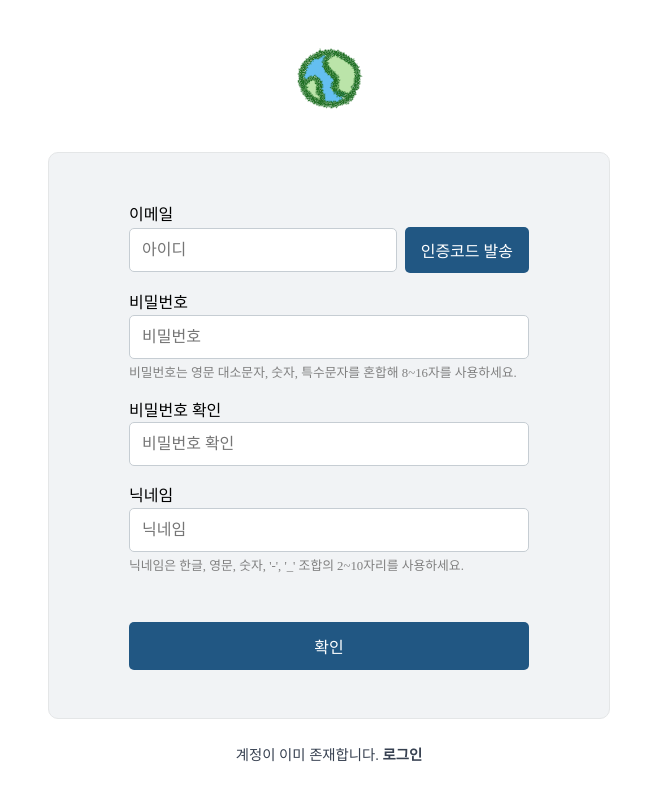
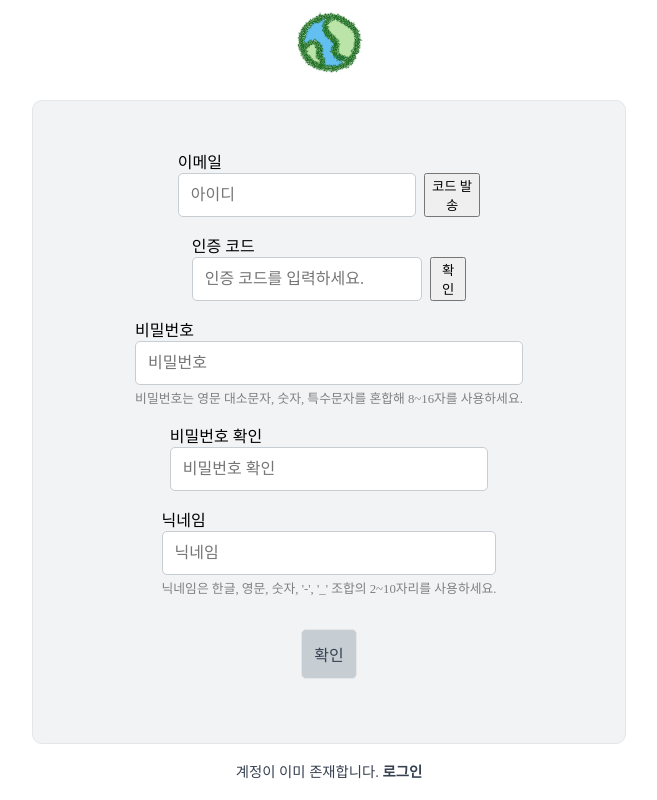
Before and after one commit to B-efore/my-log-front, a React (Vite) app: page /register in a window 1280 px wide. Shown: the whole page, without its empty margins (311-968 px from the left). Built offline with nearby package versions, Linux system fonts and the light colour scheme; a web font is replaced by a local one.

Commit message:
fix: 코드 검증 후 가입되도록 수정

```diff
--- a/src/App.jsx
+++ b/src/App.jsx
@@ -5,10 +5,11 @@ import { ToastContainer } from 'react-toastify';
 import Home from "./pages/Home";
 import PostWrite from "./pages/PostWrite";
 import PostEdit from './pages/PostEdit';
-import Login from "./pages/Login";
-import Register from './pages/Register';
+import Login from './pages/auth/Login';
+import Register from './pages/auth/Register';
 import NotFound from "./pages/NotFound";
 import PostDetail from './pages/PostDetail';
+import FindPassword from './pages/auth/FindPassword';
 
 function App() {
 
@@ -19,6 +20,7 @@ function App() {
         <Route path="/" element={<Home />} />
         <Route path="/login" element={<Login />} />
         <Route path="/register" element={<Register />} />
+        <Route path="/password/find" element={<FindPassword />} />
 
         <Route path="/write" element={<PostWrite />} />
         <Route path="/posts/:postId" element={<PostDetail />} />
--- a/src/api/authService.js
+++ b/src/api/authService.js
@@ -7,3 +7,7 @@ export const signup = async (registerData) => {
 export const login = async (loginData) => {
     return axios.post("/auth/login", loginData);
 }
+
+export const verifyCode = async (mailVerifyRequest) => {
+    return axios.post("/auth/verify", mailVerifyRequest);
+}
--- a/src/pages/Login.jsx
+++ b/src/pages/auth/Login.jsx
@@ -1,12 +1,12 @@
 import React, { useState } from "react";
 import { useNavigate, Link, replace } from "react-router-dom";
-import { useAuth } from "../context/AuthContext";
-import { login } from "../api/authService";
-import axios from "../api/axios";
-import { getLogoImage } from '../util/get-images';
+import { useAuth } from "../../context/AuthContext";
+import { login } from "../../api/authService";
+import axios from "../../api/axios";
+import { getLogoImage } from '../../util/get-images';
 
 import "./Login.css";
-import { showErrorToast } from "../util/toast";
+import { showErrorToast } from "../../util/toast";
 
 const Login = () => {
 
@@ -80,7 +80,7 @@ const Login = () => {
 
       <div className="login-links">
         <Link to="/register">아이디 찾기</Link>
-        <Link to="/register" replace>비밀번호 찾기</Link>
+        <Link to="/password/find" replace>비밀번호 찾기</Link>
         <Link to="/register" replace>회원가입</Link>
       </div>
 
--- a/src/pages/Register.css
+++ b/src/pages/auth/Register.css
@@ -1,36 +1,33 @@
 .register-wrapper {
   display: flex;
   flex-direction: column;
-  justify-content: center;
   align-items: center;
   height: 100vh;
-}
-
-.register-box {
-  padding: 3rem 5rem;
-  border-radius: 10px;
-  width: 100%;
-  max-width: 400px;
-  background: var(--color-box);
-  border: 1px solid var(--color-box-border);
 }
 
 .register-logo {
   max-width: 100%;
   object-fit: none;
   border-radius: 50%;
-  margin-bottom: 2rem;
+  margin-bottom: 1rem;
   cursor: pointer;
+}
+
+.register-box {
+  display: flex;
+  flex-direction: column;
+  align-items: center;
+  width: 100%;
+  max-width: 400px;
+  padding: 3rem 6rem;
+  border-radius: 10px;
+  background: var(--color-box);
+  border: 1px solid var(--color-box-border);
 }
 
 .form-group {
   margin-bottom: 1rem;
   text-align: left;
-}
-
-.form-group label {
-  margin-bottom: 0.1rem;
-  display: block;
 }
 
 .form-group input {
@@ -54,37 +51,19 @@
   margin-top: 0.2rem;
 }
 
-.email-input-wrapper {
+.btn-input-wrapper {
   display: flex;
-  align-items: center;
   gap: 0.5rem;
 }
 
-.email-btn {
-  padding: 0.7rem 1rem;
+.submit-btn {
+  width: 100%;
+  margin-top: 1rem;
+  padding: 0.75rem;
   background-color: var(--color-main);
+  border: 1px solid var(--color-box-border);
   color: white;
   font-size: 1rem;
-  border: none;
-  border-radius: 5px;
-  cursor: pointer;
-  white-space: nowrap;
-}
-
-.email-btn:hover {
-  background-color: var(--color-main-light);
-  transition: background-color var(--transition);
-}
-
-
-.submit-btn {
-  width: 100%;
-  margin-top: 2rem;
-  padding: 0.75rem;
-  background-color: var(--color-main);
-  color: white;
-  font-size: 1rem;
-  border: none;
   border-radius: 5px;
   cursor: pointer;
 }
@@ -94,10 +73,15 @@
   transition: background-color var(--transition);
 }
 
+.submit-btn:disabled {
+  background-color: var(--color-box-main);
+  color: #374151;
+  pointer-events: none;
+}
+
 .register-footer {
-  margin-top: 1.5rem;
+  margin-top: 1rem;
   font-size: 0.9rem;
-  text-align: center;
   color: #374151;
 }
 
--- a/src/pages/Register.jsx
+++ b/src/pages/auth/Register.jsx
@@ -1,11 +1,11 @@
 import React, { useState } from "react";
 import { useNavigate, Link } from "react-router-dom";
-import ToastMessage from "../components/common/ToastMessage";
-import { getLogoImage } from "../util/get-images";
-import { signup } from "../api/authService";
-import { showErrorToast, showSuccessToast } from "../util/toast";
+import ToastMessage from "../../components/common/ToastMessage";
+import { getLogoImage } from "../../util/get-images";
+import { signup, verifyCode } from "../../api/authService";
+import { showErrorToast, showSuccessToast } from "../../util/toast";
 import "./Register.css";
-import { sendMail } from "../api/mailService";
+import { sendMail } from "../../api/mailService";
 
 const Register = () => {
 
@@ -19,6 +19,7 @@ const Register = () => {
   });
 
   const [emailSent, setEmailSent] = useState(false);
+  const [codeVerified, setCodeVerified] = useState(false);
 
   const goHome = () => navigate("/");
 
@@ -27,8 +28,9 @@ const Register = () => {
     setForm((prev) => ({ ...prev, [name]: value }));
   };
 
-  const handleSendCode = async () => {
+  const handleSendCode = async (e) => {
 
+    e.preventDefault();
     const requestBody = {
       email: form.email,
     };
@@ -37,14 +39,35 @@ const Register = () => {
       const response = await sendMail(requestBody);
       showSuccessToast(response.data);
       setEmailSent(true);
-    } catch (e) {
-      console.log(e);
-      showErrorToast(e);
+    } catch (error) {
+      console.log(error);
+      showErrorToast(error);
+    }
+  }
+
+
+  const handleVerifyCode = async (e) => {
+
+    e.preventDefault();
+    const requestBody = {
+      email: form.email,
+      code: form.code,
+    };
+
+    try {
+      const response = await verifyCode(requestBody);
+      showSuccessToast(response.data);
+      setCodeVerified(true);
+    } catch (error) {
+      console.log(error);
+      console.log(requestBody);
+      showErrorToast("인증에 실패했습니다.");
     }
   }
 
   const handleSubmit = async (e) => {
     e.preventDefault();
+
     try {
       await signup(form);
       ToastMessage("회원가입이 완료되었습니다.");
@@ -59,9 +82,10 @@ const Register = () => {
     <div className="register-wrapper">
       <img onClick={goHome} src={getLogoImage()} alt="logo" className="register-logo" />
       <form className="register-box" onSubmit={handleSubmit}>
+
         <div className="form-group">
           <label htmlFor="email">이메일</label>
-          <div className="email-input-wrapper">
+          <div className="btn-input-wrapper">
             <input
               className="register-input"
               id="email"
@@ -72,15 +96,15 @@ const Register = () => {
               onChange={handleChange}
               required
             />
-            <button type="button" className="email-btn" onClick={handleSendCode}>
-              인증코드 발송
+            <button type="button" className="code-btn" onClick={handleSendCode}>
+              {emailSent ? "코드 재발송" : "코드 발송"}
             </button>
           </div>
         </div>
 
-        {emailSent && (
-          <div className="form-group">
-            <label htmlFor="code">인증 코드</label>
+        <div className="form-group">
+          <label htmlFor="code">인증 코드</label>
+          <div className="btn-input-wrapper">
             <input
               className="register-input"
               id="code"
@@ -91,8 +115,12 @@ const Register = () => {
               onChange={handleChange}
               required
             />
+
+            <button type="button" className="code-btn" onClick={handleVerifyCode}>
+              확인
+            </button>
           </div>
-        )}
+        </div>
 
         <div className="form-group">
           <label htmlFor="password">비밀번호</label>
@@ -138,10 +166,13 @@ const Register = () => {
           <small>닉네임은 한글, 영문, 숫자, '-', '_' 조합의 2~10자리를 사용하세요.</small>
         </div>
 
-        <button type="submit" className="submit-btn">
-          확인
-        </button>
+        <div className="form-group">
+          <button type="submit" className="submit-btn" disabled={!codeVerified}>
+            확인
+          </button>
+        </div>
       </form>
+
 
       <div className="register-footer">
         계정이 이미 존재합니다. <Link to="/login" replace>로그인</Link>
```
Also changed, not shown: src/pages/auth/Login.css (renamed from src/pages/Login.css).
